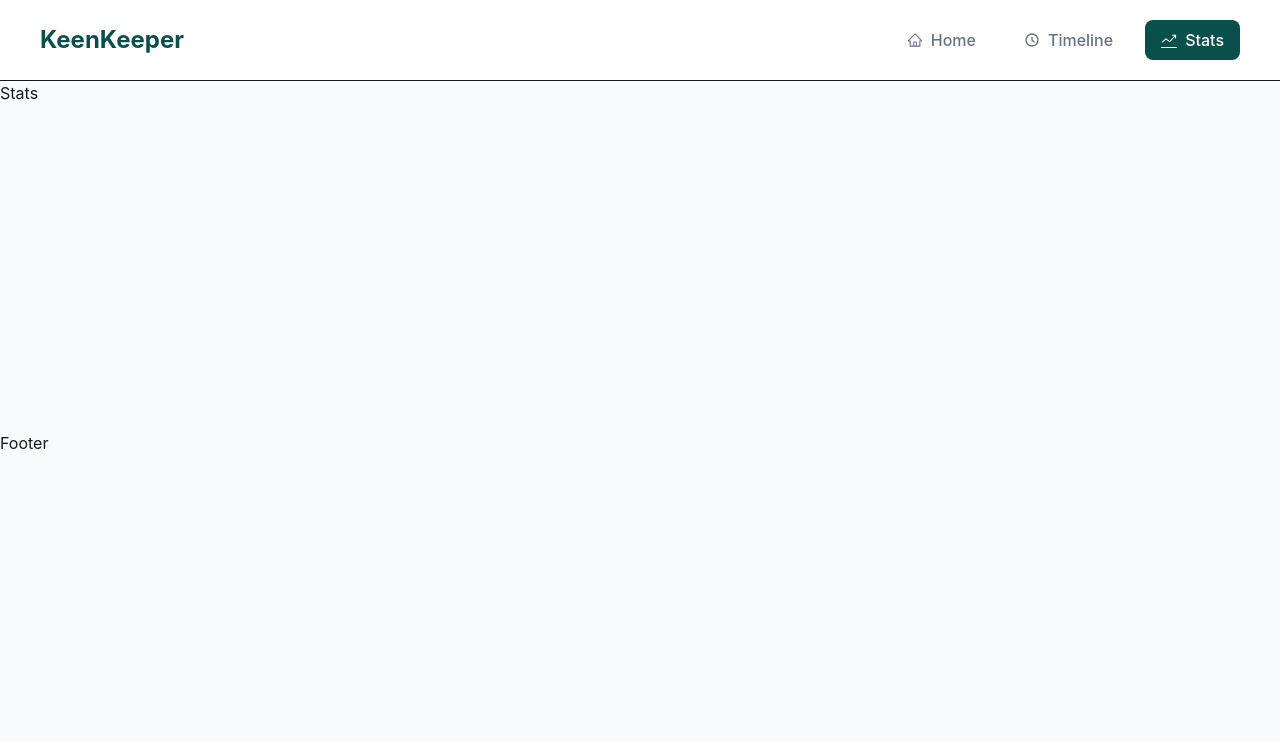
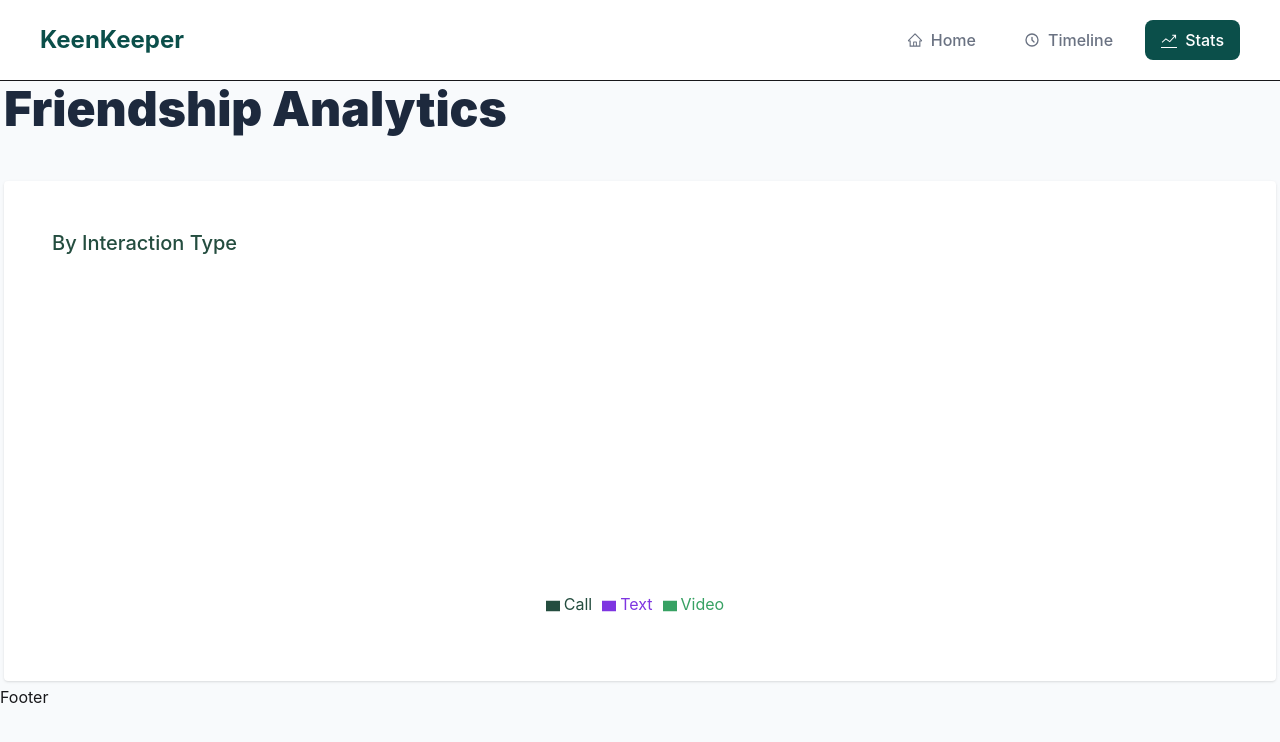
Before and after one commit to jituman01/B13-A7-KeenKeeper, a React (Vite) app: page /stats in a window 1280 px wide. Shown: the top 742 px of the page. Built offline with nearby package versions, Linux system fonts and the light colour scheme.

Commit message:
create stats section add pie chart  and added functionality and according to design by figma

```diff
--- a/src/pages/Stats.jsx
+++ b/src/pages/Stats.jsx
@@ -1,9 +1,30 @@
-import React from 'react';
+import { PieChart, Pie, Cell, ResponsiveContainer, Legend, Tooltip } from 'recharts';
+import { getStoredTimeline } from "../utils/localDb";
 
 const Stats = () => {
+  const activities = getStoredTimeline();
+  const data = [
+    { name: 'Text', value: activities.filter(a => a.type === 'Text').length },
+    { name: 'Call', value: activities.filter(a => a.type === 'Call').length },
+    { name: 'Video', value: activities.filter(a => a.type === 'Video').length },
+  ];
+  const COLORS = ['#7E35E1', '#244D3F', '#37A163'];
+
   return (
-    <div>
-      Stats
+    <div className="max-w-7xl mx-auto p-1 0">
+      <h1 className="text-5xl font-black text-slate-800 mb-12">Friendship Analytics</h1>
+      <div className="bg-white p-12 rounded-sm shadow-sm  h-[500px]">
+        <h2 className='text-[#244D3F] font-medium text-xl'>By Interaction Type</h2>
+        <ResponsiveContainer width="100%" height="90%">
+          <PieChart>
+            <Pie data={data} innerRadius={80} outerRadius={120} paddingAngle={8} dataKey="value">
+              {data.map((entry, index) => <Cell key={`cell-${index}`} fill={COLORS[index]} />)}
+            </Pie>
+            <Tooltip />
+            <Legend />
+          </PieChart>
+        </ResponsiveContainer>
+      </div>
     </div>
   );
 };
--- a/src/pages/Timeline.jsx
+++ b/src/pages/Timeline.jsx
@@ -35,7 +35,7 @@ const Timeline = () => {
               <p className="text-slate-400 font-medium">{item.date}</p>
             </div>
           </div>
-        )) : <div className="text-center py-20 text-slate-300 font-bold text-xl italic border-4 border-dashed rounded-[40px]">No interactions found.</div>}
+        )) : <div className="text-center py-20 text-slate-300 font-bold text-xl border-4 rounded-[40px]">No interactions found.</div>}
       </div>
     </div>
   );
```
